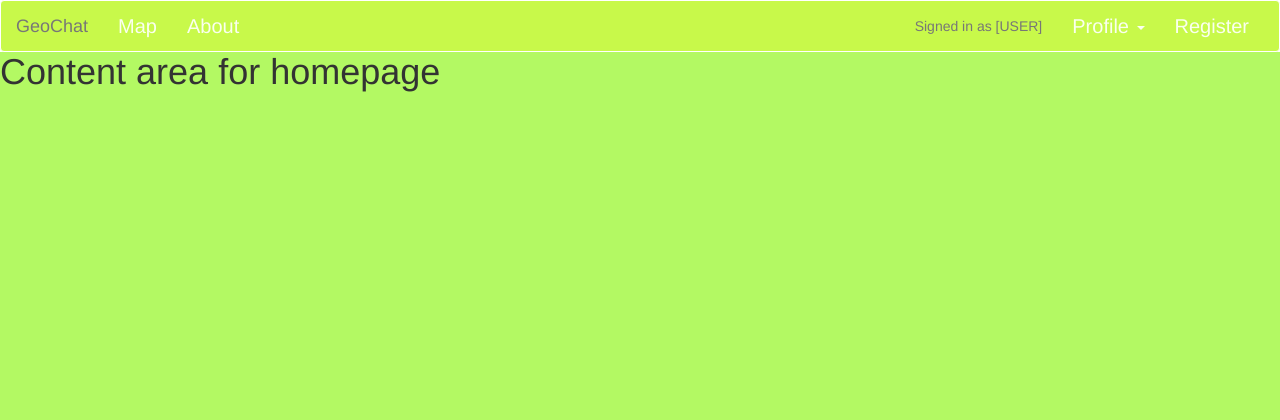
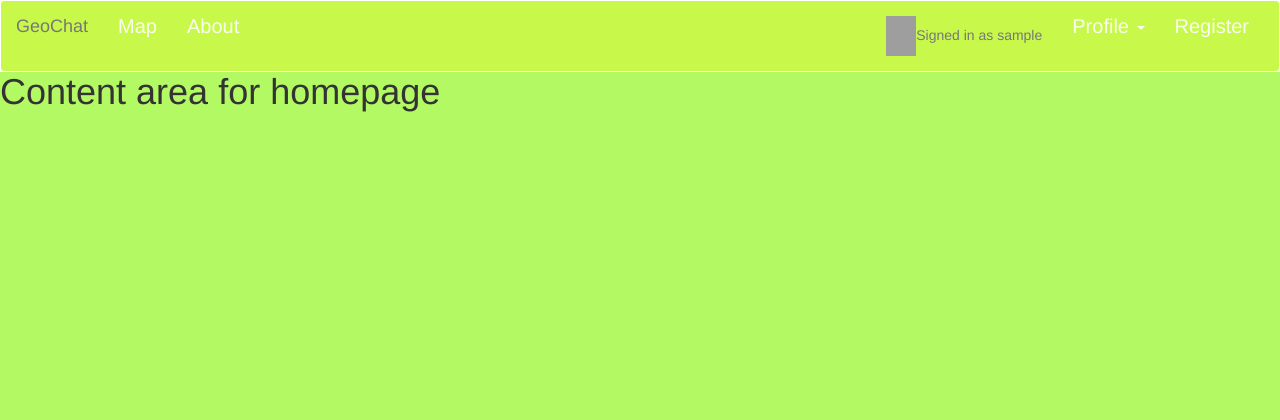
Before and after one commit to sd19surf/CMSC495, a PHP site: page /index.php in a window 1280 px wide. Shown: the top 420 px of the page. Run offline with PHP 8.4, Linux system fonts and the light colour scheme; the visitor is signed in with stand-in values (Sample User, id 1); some libraries are stand-ins or nearby versions; grey boxes are pictures that could not be loaded.

Commit message:
added session.php to header so database connection follows

```diff
--- a/includes/header.php
+++ b/includes/header.php
@@ -11,6 +11,10 @@
     <link rel="stylesheet" href="https://maxcdn.bootstrapcdn.com/bootstrap/3.3.7/css/bootstrap.min.css">
 
     <link rel="stylesheet" href="./styles/stylesheet.css">
+
+   <!--- Include session.php to keep the database connection open for all --->
+
+	<?php include "session.php"; ?>
 
   </head>
 
@@ -32,19 +36,21 @@
           <ul class="nav navbar-nav navbar-right">
 	     <?php if(!empty($_SESSION['LoggedIn']) && !empty($_SESSION['Username'])){
 			$displayName = $_SESSION['Username'];
+			$displayImage = $_SESSION['Icon'];
 		   } else {
 			$displayName = "[USER]";
+			$displayImage = "images/blank_profile.gif";
 		   }
 	      ?>
 
-            <p class="navbar-text">Signed in as <?=$displayName?></p>
+            <p class="navbar-text"><img src="<?=$displayImage?>" width="30px" height="40px">Signed in as <?=$displayName?></p>
             <li class="dropdown">
               <a href="#" class="dropdown-toggle" data-toggle="dropdown">
                 Profile <span class="caret"></span>
               </a>
               <ul class="dropdown-menu">
                 <li><a href="#">View my Messages</a></li>
-                <li><a href="#">Upload Avatar</a></li>
+                <li><a href="picture.php">Upload Avatar</a></li>
                 <li role="separator" class="divider"></li>
                 <li><a href="includes/logout.php">Logout</a></li>
               </ul>
```
